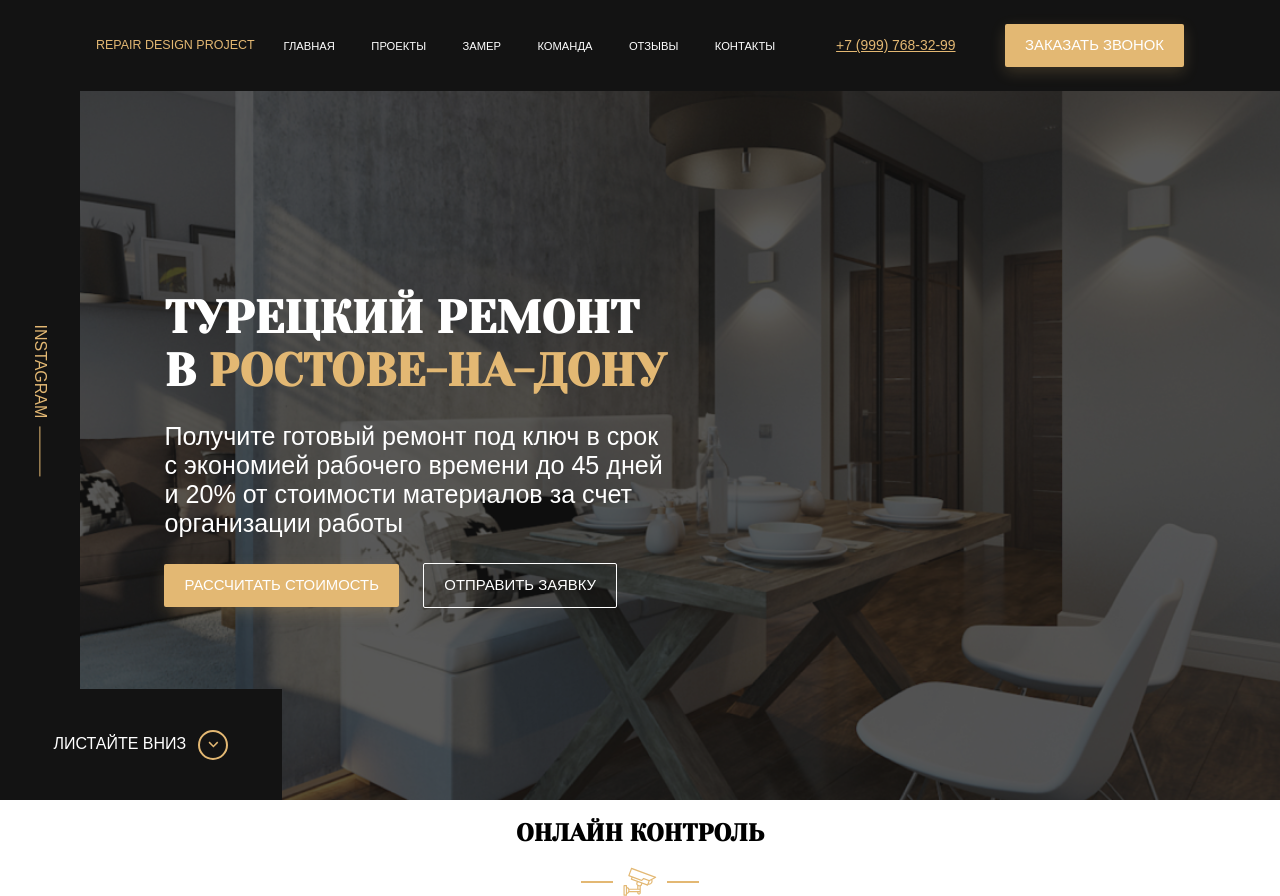
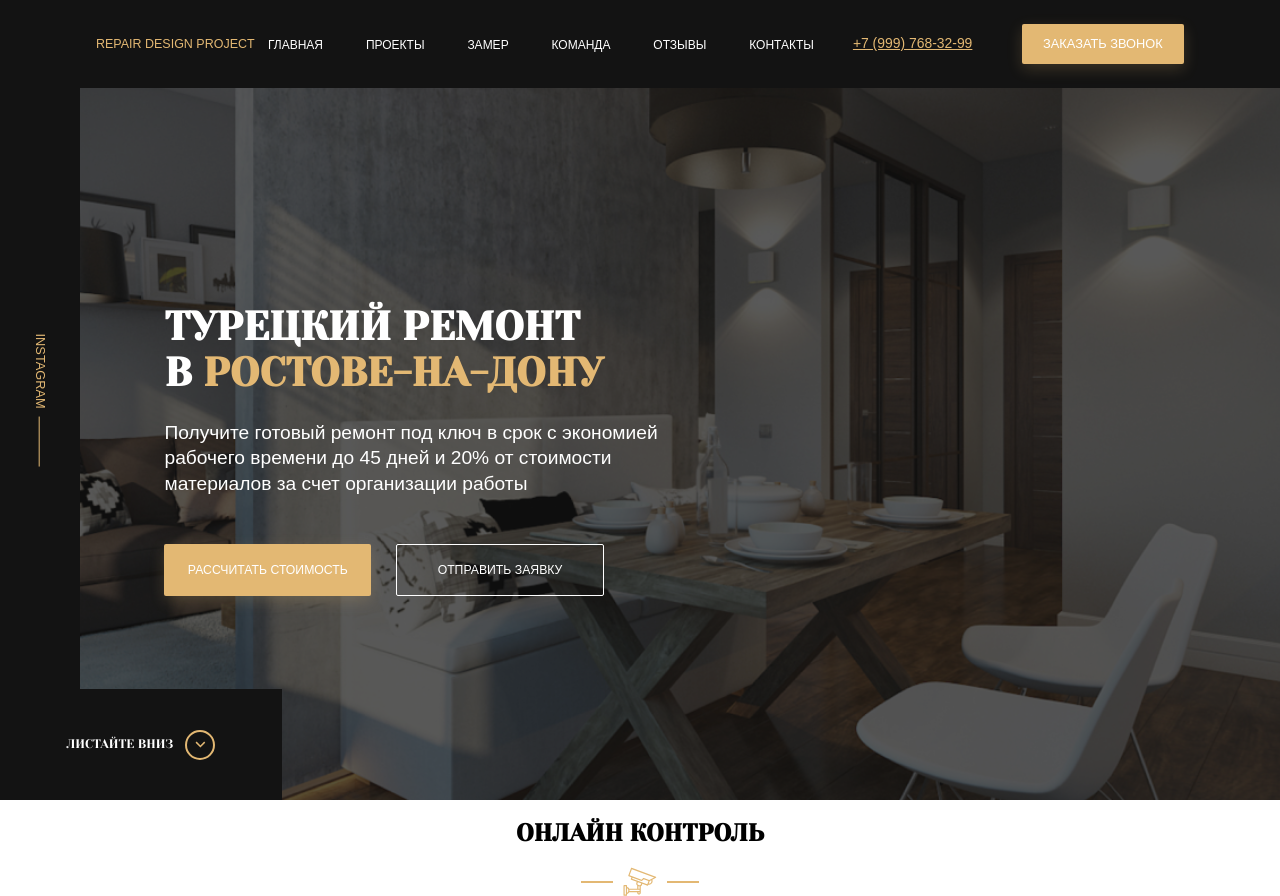
Before and after one commit to VanyaKornev2089/Urok_2, a website: page index.html in a window 1280 px wide. Drawn offline with Linux system fonts and the light colour scheme; a web font is replaced by a local one.

Commit message:
Add files via upload

```diff
--- a/sass/_interface.sass
+++ b/sass/_interface.sass
@@ -1,12 +1,13 @@
 .button
-    padding: 13px 20px
+    padding: 12.9px 21.3px
     border: none
     border-radius: 2px
     text-transform: uppercase
-    font-size: 0.93rem
+    font-size: 0.8rem
     &:hover
         cursor: pointer
     &--primary
+        padding: 18.8px 23.4px
         background-color: $primary
         color: $light
         box-shadow: 0px 5px 15px rgba($primary, 0.2)
@@ -17,3 +18,4 @@
         border: 1px solid $light
         background-color: transparent
         color: $light
+        padding: 18px 41px
--- a/sass/templates/_header.sass
+++ b/sass/templates/_header.sass
@@ -21,7 +21,8 @@
       text-transform: uppercase
       margin-right: 2rem
       transition: color 0.2s
-      font-size: 0.7rem
+      font-size: 0.75rem
+      margin-left: 0.4rem
       &:hover
           color: $primary
 
@@ -31,3 +32,5 @@
     &__phone
         margin-right: 45px
         font-size: 0.87rem
+    &__button
+        padding: 12.9px 21.3px
--- a/sass/templates/_hero.sass
+++ b/sass/templates/_hero.sass
@@ -21,16 +21,21 @@
         max-width: 47.85rem
         margin-left: 4.28rem
     &__text
-        font-size: 1.57rem
+        font-size: 1.2rem
+        line-height: 131%
         max-width: 500px
+        margin-top: 1.5rem
+        margin-bottom: 3rem
     &__button
         margin-right: 20px
+        font-size: 0.765rem
     &__instagram
         position: absolute
         left: 0
         top: 0
         max-width: 80px
         height: 100%
+        font-size: 0.8rem
     &__scroll-down
         position: absolute
         display: flex
@@ -44,6 +49,9 @@
         text-transform: uppercase
         text-decoration: none
         color: $light
+        font-size: 0.777rem
+        padding: 16.8px 37.3px
+        font-family: 'Yeseva One', cursive
         &::after
             content: ''
             background: url('../img/arrow--down.svg') no-repeat center
@@ -75,6 +83,7 @@
     margin: 0
     font-family: 'Yeseva One', cursive
     text-transform: uppercase
-    font-size: 2.857rem
+    font-size: 2.5rem
+    max-width: 40rem
     &--primary
         color: $primary
```
Also changed, not shown: index.html (+1 -1 lines), css/style.css, 1 other file.
